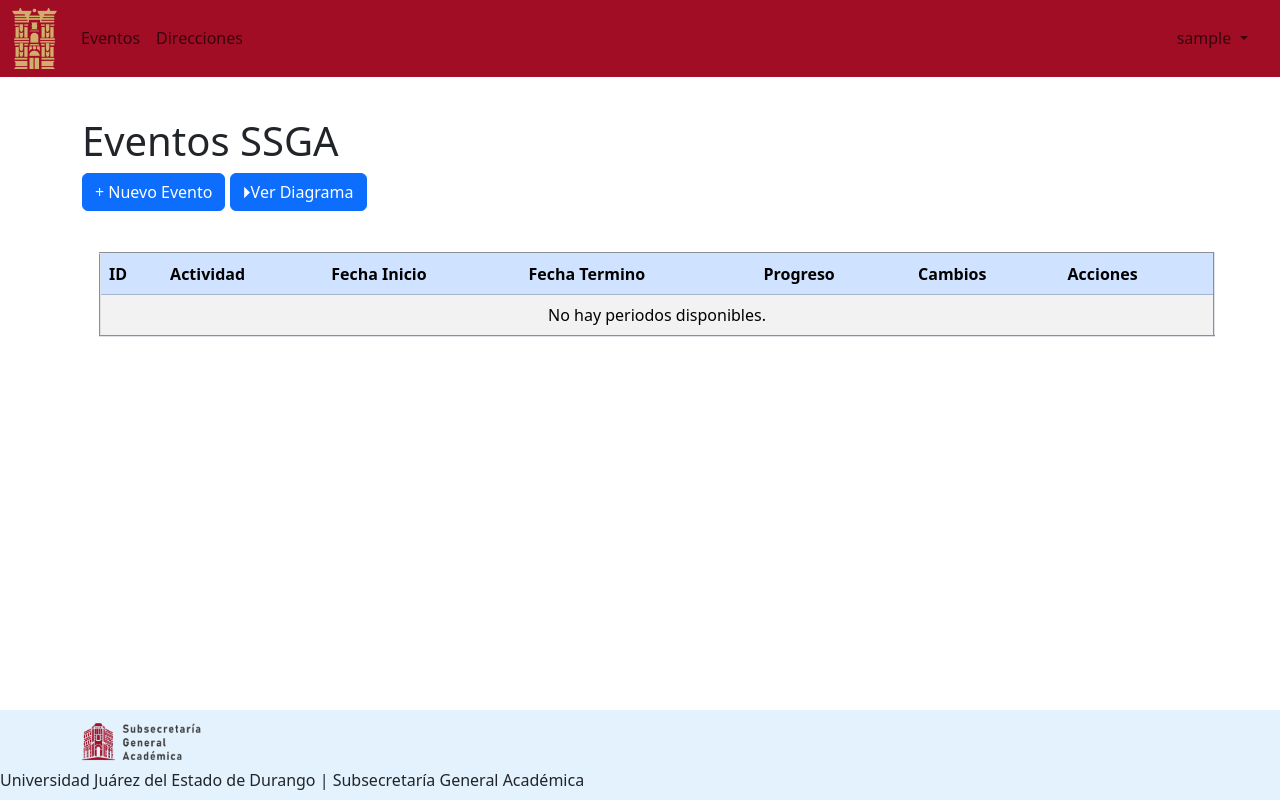
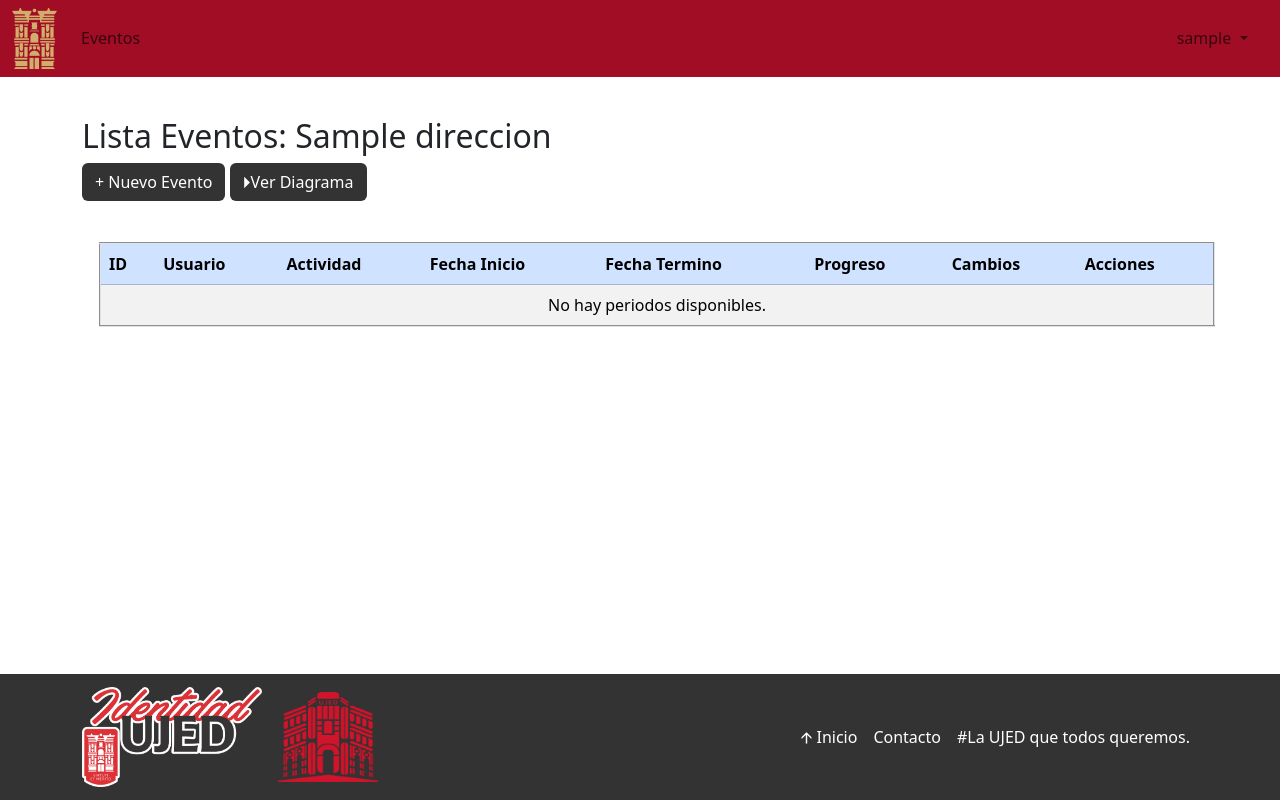
Before and after one commit to dev-ujed/ssga-digital, a Django app: page /listar_eventos/ in a window 1280 px wide. Run offline with Django 3.2, Linux system fonts and the light colour scheme; a user stored in the database is signed in; tables that the repository leaves empty hold one stand-in row (values such as "Sample post"); data that the repository does not hold is empty; some libraries are stand-ins or nearby versions.

Commit message:
Permisos Perfiles y vista

```diff
--- a/api/models.py
+++ b/api/models.py
@@ -16,14 +16,14 @@ class Direccion(models.Model):
 
 class Perfil(models.Model):
     user = models.OneToOneField(User, on_delete=models.CASCADE, related_name='perfil', verbose_name='Usuario')
-    departamento = models.ForeignKey(Direccion, on_delete=models.CASCADE)
+    departamento = models.ForeignKey(Direccion, on_delete=models.CASCADE, verbose_name='departamento')
 
     class Meta:
         verbose_name='perfil'
         verbose_name_plural='perfiles'
         ordering=['-id']
 
-    def _str_(self):
+    def __str__(self):
         return self.user.username
 
 
@@ -37,7 +37,7 @@ class Evento(models.Model):
     cambios         = models.JSONField(default=dict, blank=True)
 
 
-    def _str_(self):
+    def __str__(self):
         return self.actividad
 
     def progreso(self):
--- a/frontend/templates/calendar.html
+++ b/frontend/templates/calendar.html
@@ -3,11 +3,13 @@
 {% block content %}
 
 <div class="container" style="margin-top: 50px;">
-    <h2>📅 Calendario de actividades</h2>
+    <h2>📅 Eventos: {{ direccion_actual }}</h2>
 </div>
 <div class="container" id="calendar" style="margin-top: 50px;">
 
 </div>
+<br><br><br><br><br><br>
+{% include "layouts/footer.html" %}
 
 <!-- jQuery (si es necesario) -->
 <script src="https://code.jquery.com/jquery-3.6.4.min.js"></script>
--- a/frontend/templates/eventos.html
+++ b/frontend/templates/eventos.html
@@ -3,15 +3,16 @@
 
 <div class="container" style="margin-top: 40px;">
     <div>
-        <h1>Eventos SSGA</h1>
+        <h2>Lista Eventos: {{ user.perfil.departamento }}</h2>
     </div>
-    <a class="btn btn-primary btn-md" href="{% url 'nuevo_evento' %}">+ Nuevo Evento</a>
-    <a class="btn btn-primary btn-md" href="{% url 'calendar' %}">⏵Ver Diagrama</a>
+    <a class="btn btn-md" href="{% url 'nuevo_evento' %}" style="background-color: #333; color: #fff">+ Nuevo Evento</a>
+    <a class="btn btn-md" href="{% url 'calendar' %}" style="background-color: #333; color: #fff">⏵Ver Diagrama</a>
     <br><br>
     <table class="table table-striped table-hover" border="2" style="margin: 17px;">
         <thead>
             <tr class="table-primary">
                 <th>ID</th>
+                <th>Usuario</th>
                 <th>Actividad</th>
                 <th>Fecha Inicio</th>
                 <th>Fecha Termino</th>
@@ -24,6 +25,7 @@
         {% for i in eventos %}
             <tr id="evento-{{ i.id }}">
                 <td>{{ i.id }}</td>
+                <td>{{ i.usuario }}</td>
                 <td>{{ i.actividad }}</td>
                 <td>{{ i.fecha_inicio }}</td>
                 <td>{{ i.fecha_fin }}</td>
--- a/frontend/templates/layouts/footer.html
+++ b/frontend/templates/layouts/footer.html
@@ -1,12 +1,29 @@
 {% load static %}
 
-<nav class="navbar fixed-bottom" style="background-color: #e3f2fd;">
-    <div class="container">
+<nav class="navbar fixed-bottom navbar-expand-lg" style="background-color: #333;">
+  <div class="container">
       <a class="navbar-brand" href="#">
-        <img src="{% static 'images/ssga.png' %}" alt="Bootstrap" width="120" height="40">
+          <img src="{% static 'images/Identidad.png' %}" alt="Logo UJED" width="180" height="100">
       </a>
-    </div>
-    <div>
-        <span>Universidad Juárez del Estado de Durango | Subsecretaría General Académica</span>
-    </div>
+      <a class="navbar-brand" href="#">
+        <img src="{% static 'images/ssga_2025.png' %}" alt="Logo UJED" width="100" height="90">
+    </a>
+      <button class="navbar-toggler" type="button" data-bs-toggle="collapse" data-bs-target="#navbarNav" aria-controls="navbarNav" aria-expanded="false" aria-label="Toggle navigation">
+          <span class="navbar-toggler-icon"></span>
+      </button>
+      <div class="collapse navbar-collapse" id="navbarNav">
+          <!-- Aquí puedes agregar enlaces de navegación adicionales -->
+          <ul class="navbar-nav ms-auto">
+              <li class="nav-item">
+                  <a class="nav-link active" aria-current="page" href="#" style="color: #fff";> 🡩 Inicio</a>
+              </li>
+              <li class="nav-item">
+                  <a class="nav-link" href="#" style="color: #fff";>Contacto</a>
+              </li>
+              <li class="nav-item">
+                  <a class="nav-link" href="#" style="color: #fff";>#La UJED que todos queremos.</a>
+              </li>
+          </ul>
+      </div>
+  </div>
 </nav>
--- a/frontend/templates/layouts/header.html
+++ b/frontend/templates/layouts/header.html
@@ -16,9 +16,6 @@
                     </li>
                     <li class="nav-item">
                         <a class="nav-link" href="{% url 'eventos' %}">Eventos</a>
-                    </li>
-                    <li class="nav-item">
-                        <a class="nav-link" href="{% url 'direcciones' %}">Direcciones</a>
                     </li>
                 {% else %}
                     <!-- Agrega código para el usuario no autenticado -->
--- a/frontend/urls.py
+++ b/frontend/urls.py
@@ -13,5 +13,4 @@ urlpatterns = [
     path('editar_evento/<int:pk>', views.EventoUpdateView.as_view(),          name='editar_evento'),
     path('events/', views.EventosView.as_view(), name='get_events'),
     path('calendar/', views.CalendarView.as_view(), name='calendar'),
-    path('direcciones_admin/', views.DireccionesAdminView.as_view(), name='direcciones'),
 ]
--- a/frontend/views.py
+++ b/frontend/views.py
@@ -13,7 +13,8 @@ from django.views.generic import ListView, DeleteView, UpdateView
 from django.views.decorators.http import require_http_methods
 from django.http import JsonResponse
 from django.contrib import messages
-
+from django.utils.decorators import method_decorator
+from django.contrib.auth.decorators import login_required
 
 
 # Create your views here.
@@ -81,51 +82,88 @@ class EventosCreateView(CreateView):
         messages.success(self.request, "¡Evento guardado correctamente!")
         return response
 
-class EventosListView(ListView):
+# Decorador para verificar perfil y login
+class ProfileRequiredMixin:
+    @method_decorator(login_required)
+    def dispatch(self, request, *args, **kwargs):
+        if not hasattr(request.user, 'perfil'):
+            return redirect('nombre_de_tu_vista_para_crear_perfil')  # Ajusta esto
+        return super().dispatch(request, *args, **kwargs)
+
+
+@method_decorator(login_required, name='dispatch')
+class EventosListView(ProfileRequiredMixin, ListView):
     model = Evento
     template_name = 'eventos.html'
     context_object_name = 'eventos'
 
+    def get_queryset(self):
+        direccion = self.request.user.perfil.departamento
+        return Evento.objects.filter(
+            usuario__perfil__departamento=direccion
+        ).select_related('usuario')
 
-class EliminarEventoView(DeleteView):
-    model = Evento  # Modelo a eliminar
-    template_name = 'confirmar_eliminacion.html'  # Template de confirmación (opcional)
+
+@method_decorator(login_required, name='dispatch')
+class EliminarEventoView(ProfileRequiredMixin, DeleteView):
+    model = Evento
+    template_name = 'confirmar_eliminacion.html'
     success_url = reverse_lazy('eventos')
 
+    def get_queryset(self):
+        return super().get_queryset().filter(usuario=self.request.user)
 
-class EventoUpdateView(UpdateView):
+
+@method_decorator(login_required, name='dispatch')
+class EventoUpdateView(ProfileRequiredMixin, UpdateView):
     model = Evento
     template_name = 'editar_evento.html'
     form_class = EventoForm
     success_url = reverse_lazy('eventos')
 
+    def get_queryset(self):
+        return super().get_queryset().filter(usuario=self.request.user)
 
-class EventosView(View):
+
+@method_decorator(login_required, name='dispatch')
+class EventosView(ProfileRequiredMixin, View):
     def get(self, request, *args, **kwargs):
-        eventos = Evento.objects.all()
-        eventos_data = [
-            {
-                'title': f"{evento.actividad} - {evento.progreso():.2f}% ({evento.dias_restantes} días restantes)",
-                'start': evento.fecha_inicio.isoformat(),
-                'end': evento.fecha_fin.isoformat(),
-                'progreso': evento.progreso(),
-                'extendedProps': {
-                    'descripcion': evento.descripcion
-                },
-                'backgroundColor': '#ff5733',
-                'borderColor': '#c70039',
-                'textColor': '#ffffff',
-            }
-            for evento in eventos
-        ]
+        direccion = request.user.perfil.departamento
+        eventos = Evento.objects.filter(
+            usuario__perfil__departamento=direccion
+        ).select_related('usuario')
+
+        eventos_data = [self._evento_to_dict(e) for e in eventos]
         return JsonResponse(eventos_data, safe=False)
 
+    def _evento_to_dict(self, evento):
+        return {
+            'id': evento.id,
+            'title': evento.actividad,
+            'start': evento.fecha_inicio.isoformat(),
+            'end': evento.fecha_fin.isoformat(),
+            'extendedProps': {
+                'descripcion': evento.descripcion,
+                'progreso': evento.progreso(),
+                'dias_restantes': evento.dias_restantes,
+                'usuario': evento.usuario.get_full_name(),
+                'direccion': evento.usuario.perfil.departamento.nombre
+            },
+            'color': self._get_color(evento),
+            'editable': evento.usuario == self.request.user
+        }
 
-class CalendarView(View):
-    def get(self, request, *args, **kwargs):
-        return render(request, 'calendar.html')  # Renderiza la plantilla del calendario
+    def _get_color(self, evento):
+        # Ejemplo: Color diferente para eventos del usuario actual
+        if evento.usuario == self.request.user:
+            return '#3c8dbc'  # Azul para mis eventos
+        return '#00a65a'     # Verde para otros
 
 
-class DireccionesAdminView(View):
+@method_decorator(login_required, name='dispatch')
+class CalendarView(ProfileRequiredMixin, View):
     def get(self, request, *args, **kwargs):
-        return render(request, 'direcciones.html')
+        context = {
+            'direccion_actual': request.user.perfil.departamento.nombre
+        }
+        return render(request, 'calendar.html', context)
```
Also changed, not shown: frontend/templates/direcciones.html (deleted, +0 -89 lines), api/migrations/0005_alter_perfil_departamento.py (added), static/images/Identidad.png (added), static/images/ssga_2025.png (added).
